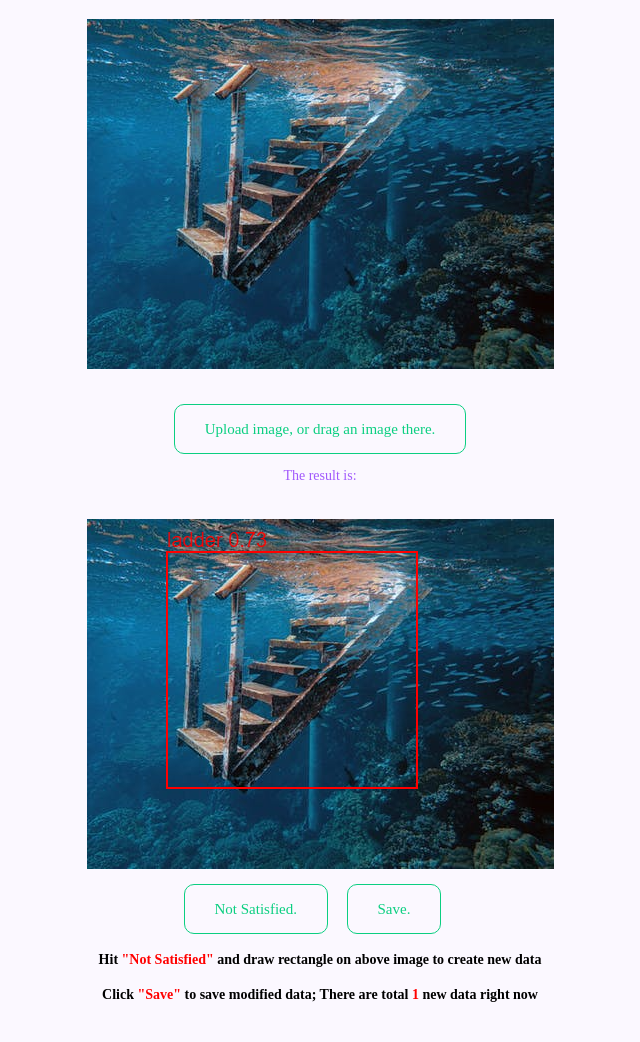
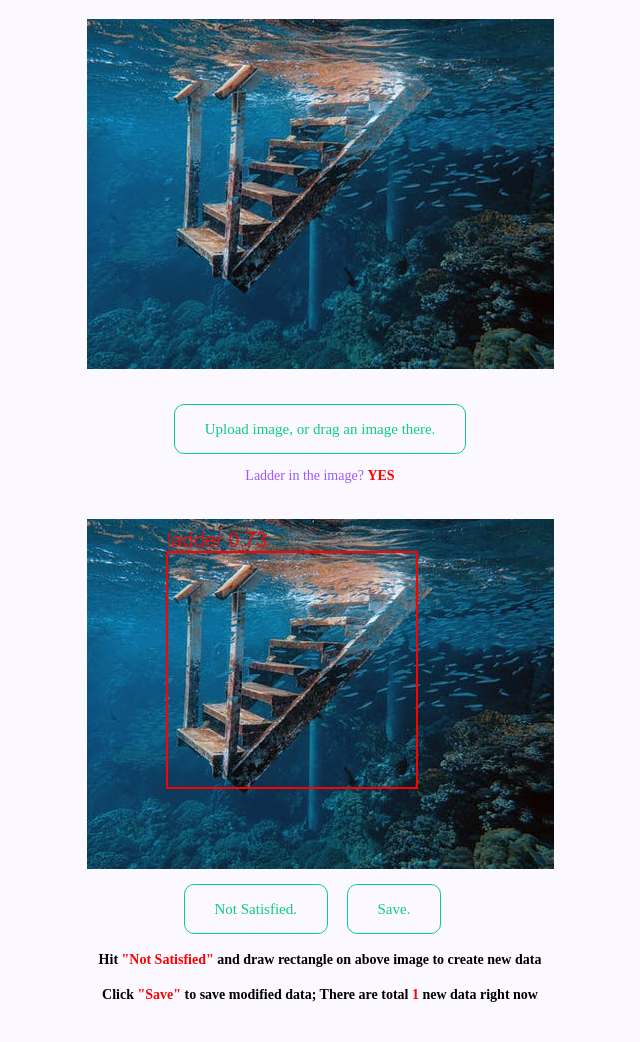
Before and after one commit to jeremite/Object-Detection-and-Annotation-Flask-App, a Flask app: page / in a window 1280 px wide. Shown: the part 180-1222 px from the top of the page, without its empty margins (320-960 px from the left). Run offline with Flask 2, Linux system fonts and the light colour scheme.

Commit message:
check if ladder in the image

```diff
--- a/app.py
+++ b/app.py
@@ -44,8 +44,12 @@ def main_interface():
     print("shapre is ",img_arr.shape)
     # do object detection in inference function.
     results = inference(img_arr, conf_thresh=0.5, max_suppression_thresh=0.4)
+
+    is_ladder=1
+    if not results['results']:
+        is_ladder=0
+    results['is_ladder']=is_ladder
     print(results)
-
     return jsonify(results)
 
 @app.route('/save', methods=["POST"])
--- a/requirements.txt
+++ b/requirements.txt
@@ -1,4 +1,4 @@
 flask
 numpy==1.15.0
 pillow
-tensorflow==1.12.0
+opencv-python
--- a/static/js/index.js
+++ b/static/js/index.js
@@ -85,6 +85,13 @@ function communicate(img_base64_url) {
     dataType: "json"
   }).done(function(response_data) {
       console.log("send back successfullly")
+      let is_ladder = parseInt(response_data.is_ladder)
+      if(is_ladder==1){
+        document.getElementById("res").innerHTML='Ladder in the image? <b style="color:red">YES</b>'
+      }else{
+        document.getElementById("res").innerHTML='Ladder in the image? <b style="color:red">NO</b>'
+      }
+
       drawResult(response_data.results);
   });
 }
@@ -286,6 +293,7 @@ function save() {
          console.log("save success");
          console.log("return are:"+JSON.parse(data['num_f']))
          document.getElementById("number").innerHTML=JSON.parse(data['num_f']);
+         alert("save success");
         //$( ".sortable" ).sortable( "refresh" );
        },
     error: function(err) {
--- a/templates/index.html
+++ b/templates/index.html
@@ -28,8 +28,8 @@ https://opensource.org/licenses/MIT
 
 
      <p id="warning" class="result-color"></p>
-     <p class="result-color">
-       The result is:
+     <p class="result-color" id="res">
+       Ladder in the image? <b style="color:red">YES</b>
      </p>
      <input name="imgFile" type="file" id="fileUploader" accept="image/*" onChange="handleFiles()">
    </div>
```
Also changed, not shown: 1 other file.
